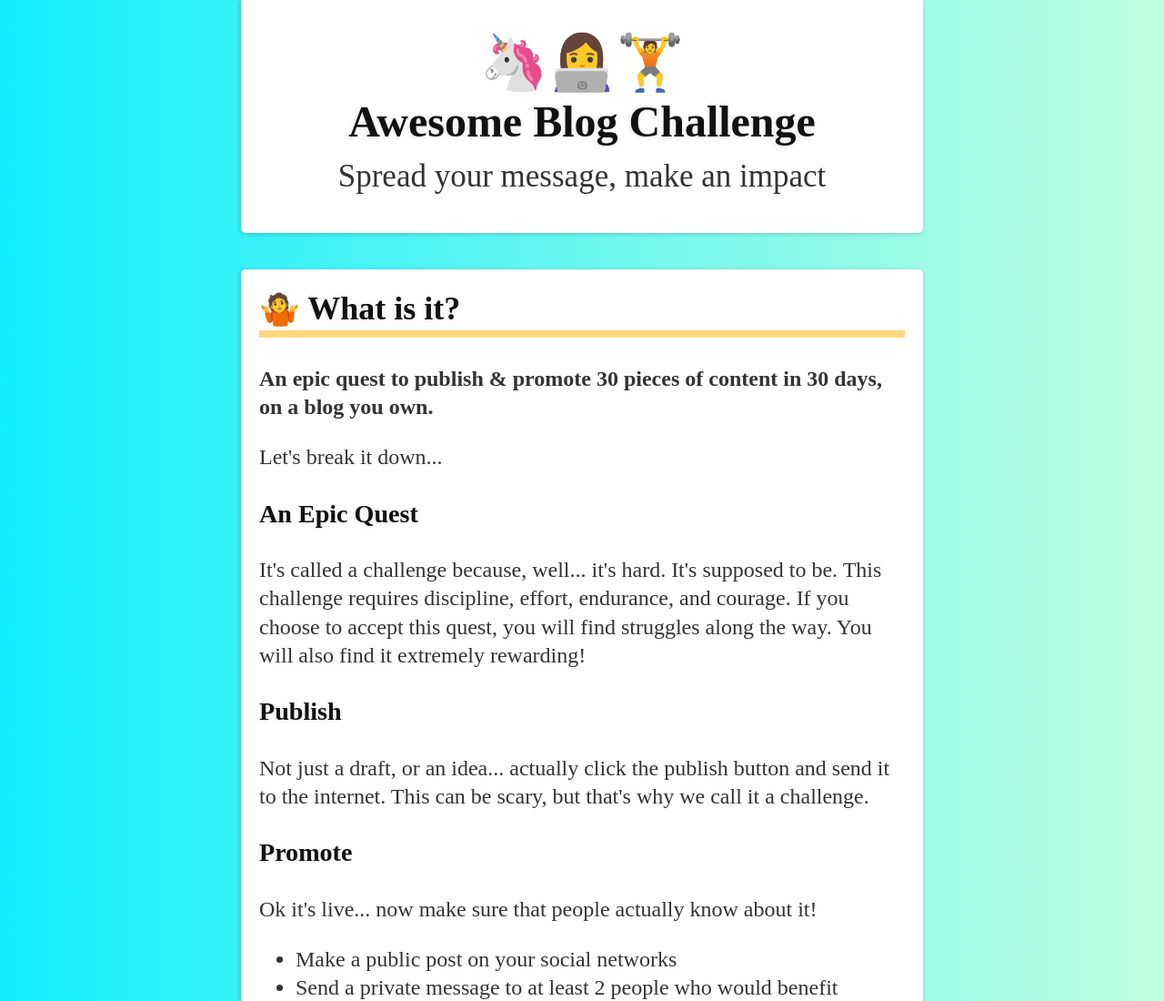
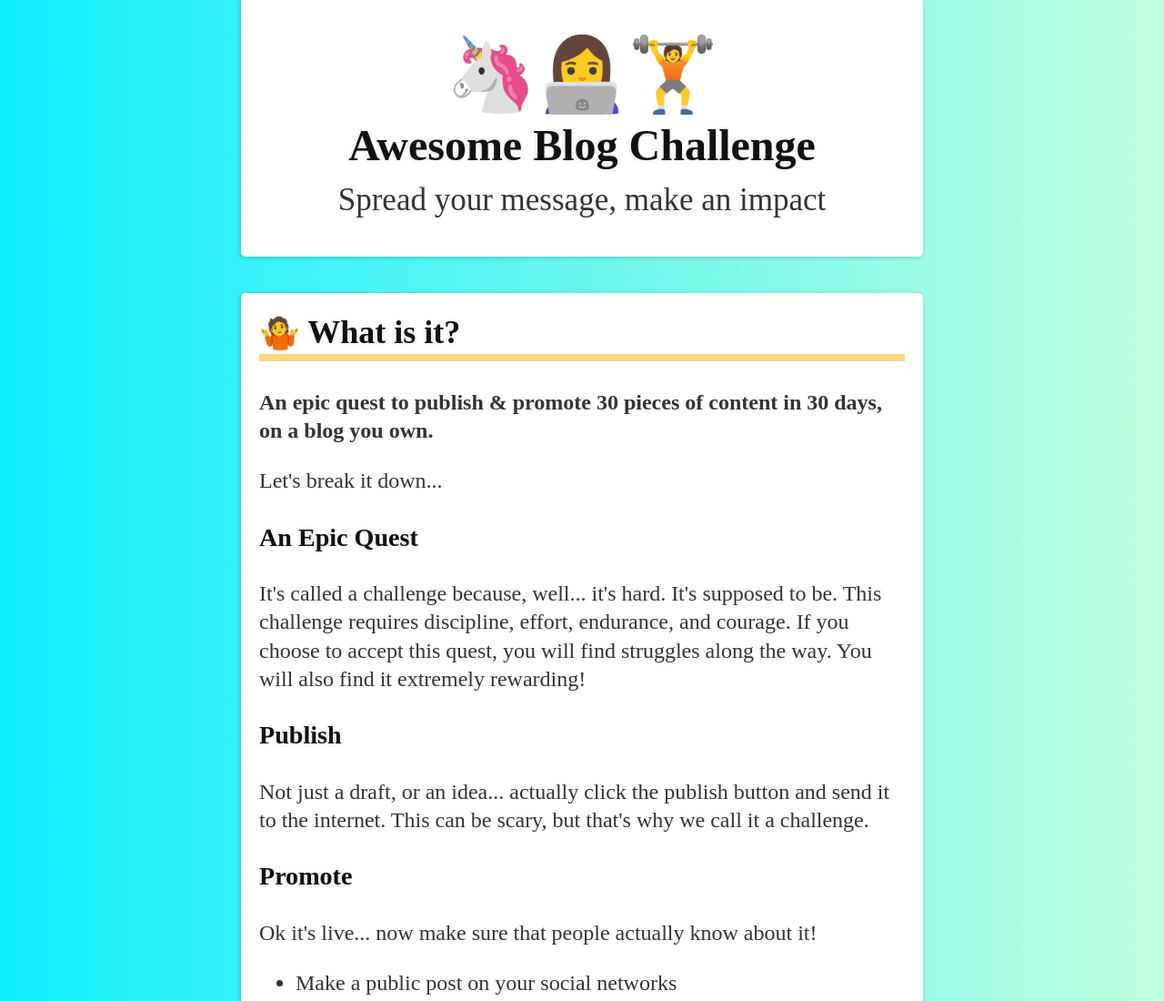
Before and after one commit to gedaly/Awesome-Blog-Challenge, a plain HTML site: page index.html in a window 1280 px wide. Shown: the top 1100 px of the page at 91% size. Drawn offline with Linux system fonts and the light colour scheme.

Commit message:
increased logo emoji size

```diff
--- a/css/main.css
+++ b/css/main.css
@@ -48,7 +48,7 @@ header {
 }
 
 .logo {
-    font-size: 3rem;
+    font-size: 4rem;
     padding-top: .5rem;
     margin-bottom: 0;
 }
```
